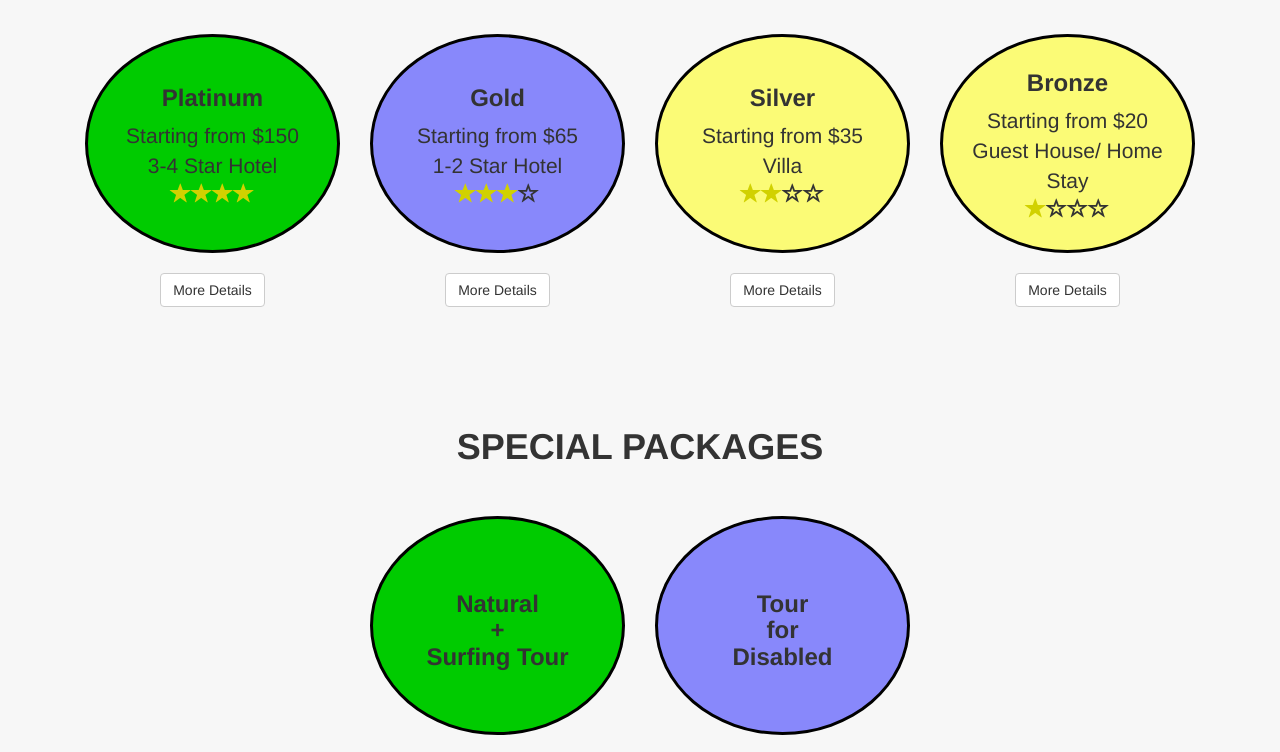
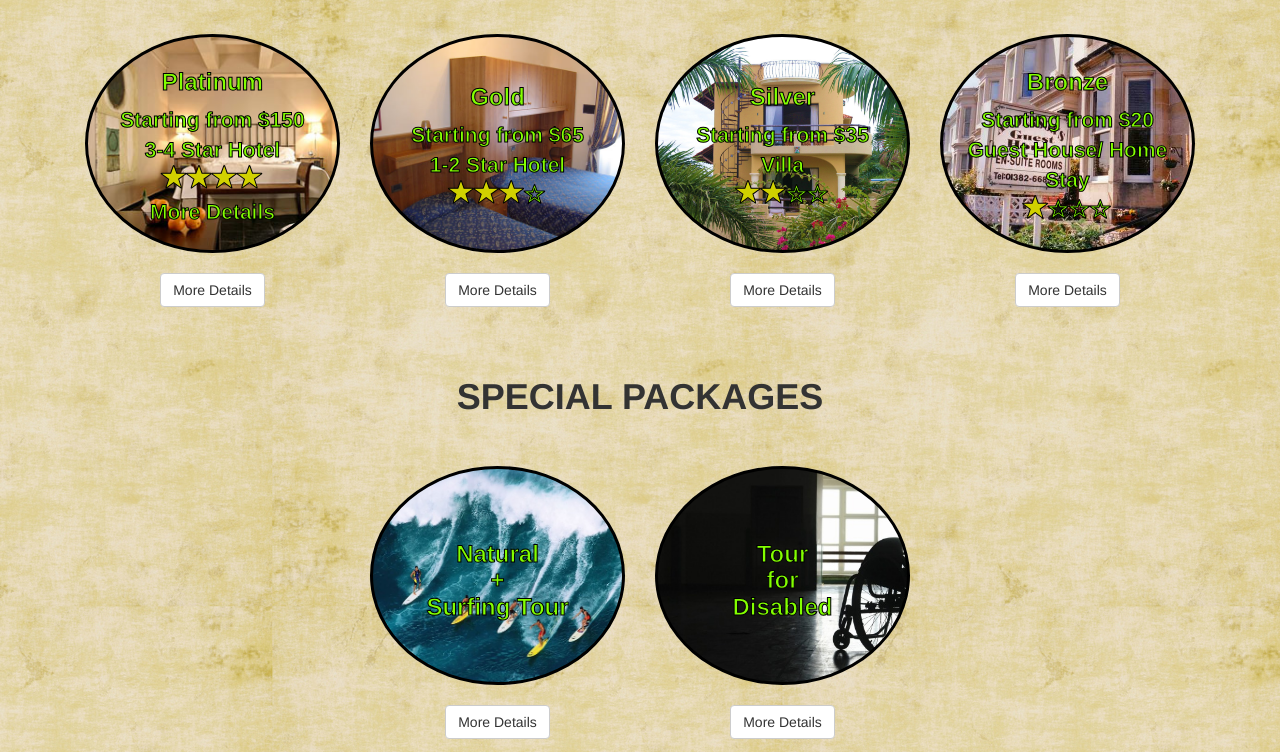
Before and after one commit to golantours/golantours.github.io, a plain HTML site: page index.html in a window 1280 px wide. Shown: the part 686-1438 px from the top of the page. Drawn offline with Linux system fonts and the light colour scheme.

Commit message:
Added Backgounds Changed the theme to fit into the system

```diff
--- a/index.html
+++ b/index.html
@@ -30,7 +30,7 @@
             </button>
             <a></a>
             <a class="navbar-brand nav-top-click" href="#" style="margin-left: -10px;">
-                <img id="navbar-brand-img" style="max-height: 60px; margin-top: -20px;"src="static/images/elephant.png" class="img-responsive">
+                <img id="navbar-brand-img" style="max-height: 60px; margin-top: -20px;"src="static/images/logo.png" class="img-responsive">
             </a>
             <a class="navbar-brand nav-top-click" href="#" >
                 <p id="navbar-brand-text" style="font-weight: 900; margin-left: -15px; font-size: 1.2em" >GOLAN TOURS</p>
@@ -122,23 +122,25 @@
 
 
     <!-- Packages Begining-->
-    <div id="content-package" class="container" style=" margin-top: 30px; margin-bottom: 100px; text-align: center;">
+    <div id="content-package" class="container" style=" margin-top: 30px; margin-bottom: 30px; text-align: center;">
 
         <h1 style="margin-bottom: 50px; font-weight: bolder">PACKAGES</h1>
 
         <div class="col-md-3 col-xs-12">
-            <div class="col-md-12 budget-circle" style="background: #00cb00">
+            <div id="budget-platinum" class="col-md-12 budget-circle">
+                <div class="blur-img"></div>
                 <div class="budget-circle-div">
                     <h3 class="budget-circle-h">Platinum</h3>
                     <p>Starting from $150 </br>3-4 Star Hotel<br>
-                    <span class="glyphicon glyphicon-star" ></span><span class="glyphicon glyphicon-star" ></span><span class="glyphicon glyphicon-star" ></span><span class="glyphicon glyphicon-star" ></span><br></p>
+                    <span class="glyphicon glyphicon-star" ></span><span class="glyphicon glyphicon-star" ></span><span class="glyphicon glyphicon-star" ></span><span class="glyphicon glyphicon-star" ></span><br>
+                    More Details</p>
                 </div>
             </div>
-            <a href="" class="btn btn-default">More Details</a>
+            <a href="" class="btn btn-default" style="margin-bottom: 20px;">More Details</a>
         </div>
 
         <div class="col-md-3 col-xs-12">
-            <div class="col-md-12 budget-circle" style="background: rgba(0, 0, 255, 0.45)">
+            <div id="budget-gold" class="col-md-12 budget-circle">
                 <div class="budget-circle-div">
                     <h3 class="budget-circle-h">Gold</h3>
                     <p>Starting from $65<br>
@@ -150,8 +152,8 @@
         </div>
 
 
-        <div class="col-md-3 col-xs-12">
-            <div class="col-md-12 budget-circle" style="background: rgba(255, 255, 0, 0.52)">
+        <div  class="col-md-3 col-xs-12">
+            <div id="budget-silver" class="col-md-12 budget-circle">
                 <div class="budget-circle-div">
                     <h3 class="budget-circle-h">Silver</h3>
                     <p>Starting from $35<br>
@@ -163,7 +165,7 @@
         </div>
 
         <div class="col-md-3 col-xs-12">
-            <div class="col-md-12 budget-circle" style="background: rgba(255, 255, 0, 0.52)">
+            <div id="budget-bronze"  class="col-md-12 budget-circle">
                 <div class="budget-circle-div">
                     <h3 class="budget-circle-h">Bronze</h3>
                     <p>Starting from $20<br>
@@ -186,7 +188,7 @@
         <div class="col-md-3"></div>
 
         <div class="col-md-3 col-xs-12">
-            <div class="col-md-12 budget-circle" style="background: #00cb00">
+            <div id="budget-surfing" class="col-md-12 budget-circle">
                 <div class="budget-circle-div">
                     <h3 class="budget-circle-h">Natural <br>+ <br>Surfing Tour</h3>
                 </div>
@@ -195,7 +197,7 @@
         </div>
 
         <div class="col-md-3 col-xs-12">
-            <div class="col-md-12 budget-circle" style="background: rgba(0, 0, 255, 0.45)">
+            <div id="budget-disabled" class="col-md-12 budget-circle">
                 <div class="budget-circle-div">
                     <h3 class="budget-circle-h">Tour <br>for <br>Disabled</h3>
                 </div>
--- a/static/css/main.css
+++ b/static/css/main.css
@@ -1,6 +1,8 @@
 @media only screen and (min-width: 768px) {
    .navbar-mid{
        height: 80px;
+       border: 2px black;
+       background: url("../images/back-repeat2.jpg");
    }
 
     .navbar-top{
@@ -46,7 +48,11 @@
 
     #myCarousel{
         margin-top: 80px;
-        background: black;
+        /*background: black;*/
+    }
+
+    .carousel-control.left, .carousel-control.right {
+        background-image: none
     }
 
 }
@@ -63,13 +69,23 @@
         margin: 0 auto;
         height: 220px;
     }
+
+    .navbar-mid{
+        background: url("../images/back-repeat2.jpg");
+        border: 2px;
+    }
+
+    .navbar-default .navbar-toggle .icon-bar {
+        background-color: black;
+        border: 1px black;
+    }
 }
 
 
 
 
 body{
-    background: #f7f7f7;
+    background: url("../images/back-repeat2.jpg");
 }
 
 .budget-circle{
@@ -82,13 +98,23 @@ body{
     width: 100%;
 }
 
+.budget-circle:hover{
+    -webkit-filter: blur(1px);
+    -moz-filter: blur(1px);
+    -o-filter: blur(1px);
+    -ms-filter: blur(1px);
+    filter: blur(1px);
+
+    cursor: pointer;
+}
+
 .budget-circle-div{
     vertical-align: middle;
     display: table-cell;
 }
 
 .budget-circle p {
-
+    font-weight: bolder;
 }
 
 .budget-circle-h{
@@ -97,6 +123,7 @@ body{
 
 .glyphicon-star{
     color: #d1d100;
+    font-size: 1.2em;
 }
 
 footer{
@@ -112,3 +139,45 @@ footer{
     margin-left: auto;
     margin-right: auto;
 }
+
+#budget-platinum{
+    background-image: url("../images/accomadation/4star-hotel.jpg");
+    background-size: cover;
+    color: rgb(131, 255, 0);
+    -webkit-text-stroke: 1px black;
+}
+
+#budget-gold{
+    background-image: url("../images/accomadation/1starHotel.jpg");
+    background-size: cover;
+    color: rgb(131, 255, 0);
+    -webkit-text-stroke: 1px black;
+}
+
+#budget-silver{
+    background-image: url("../images/accomadation/villa.jpg");
+    background-size: cover;
+    color: rgb(131, 255, 0);
+    -webkit-text-stroke: 1px black;
+}
+
+#budget-bronze{
+    background-image: url("../images/accomadation/GuestHouse.jpg");
+    background-size: cover;
+    color: rgb(131, 255, 0);
+    -webkit-text-stroke: 1px black;
+}
+
+#budget-surfing{
+    background-image: url("../images/accomadation/surfing.jpg");
+    background-size: cover;
+    color: rgb(131, 255, 0);
+    -webkit-text-stroke: 1px black;
+}
+
+#budget-disabled{
+    background-image: url("../images/accomadation/disabled.jpg");
+    background-size: cover;
+    color: rgb(131, 255, 0);
+    -webkit-text-stroke: 1px black;
+}
```
Also changed, not shown: static/images/accomadation/1starHotel.jpg (added), static/images/accomadation/4star-hotel.jpg (added), static/images/accomadation/GuestHouse.jpg (added), static/images/accomadation/disabled.jpg (added), static/images/accomadation/surfing.jpg (added), static/images/accomadation/villa.jpg (added), static/images/back-repeat.jpg (added), static/images/back-repeat2.jpg (added), static/images/liyawel.jpg (added), static/images/logo.png (renamed from static/images/elephant.png), static/images/logo_white.png (added).
